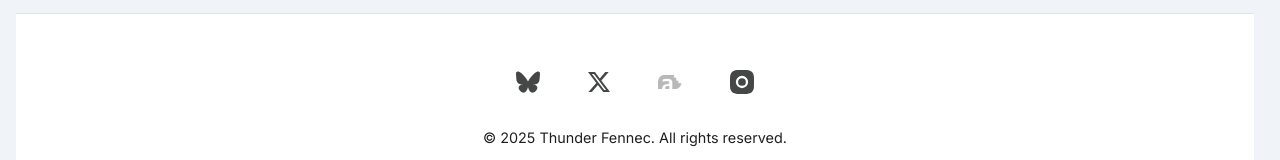
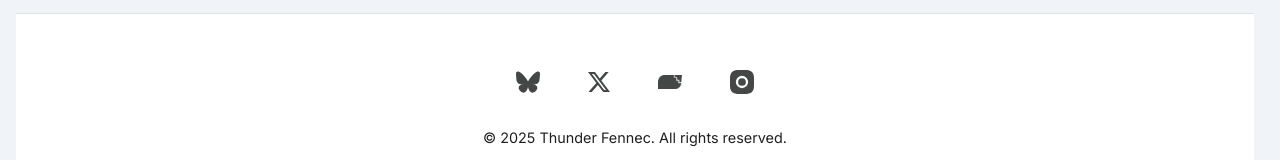
Before and after one commit to Jaketa-CS/Thunder-Art, a React (Vite) app in the folder thunder-web/: page / in a window 1280 px wide. Shown: the part 3958-4118 px from the top of the page. Built offline with nearby package versions, Linux system fonts and the light colour scheme.

Commit message:
fixed fa styling

```diff
--- a/thunder-web/src/components/Footer.tsx
+++ b/thunder-web/src/components/Footer.tsx
@@ -74,15 +74,19 @@ const Footer = () => {
               url: 'https://www.furaffinity.net/user/zevoloz',
               color: '#FAAF3A', // FA Orange
               icon: (
-                <img
-                  src="/fa-logo-old.png"
-                  alt="FurAffinity"
+                <div
                   style={{
                     width: '24px',
                     height: '24px',
-                    objectFit: 'contain',
-                    filter: 'grayscale(100%)',
-                    transition: 'filter 0.2s ease',
+                    backgroundColor: 'currentColor',
+                    maskImage: 'url("/fa-logo-old.png")',
+                    WebkitMaskImage: 'url("/fa-logo-old.png")',
+                    maskSize: 'contain',
+                    WebkitMaskSize: 'contain',
+                    maskRepeat: 'no-repeat',
+                    WebkitMaskRepeat: 'no-repeat',
+                    maskPosition: 'center',
+                    WebkitMaskPosition: 'center',
                   }}
                 />
               ),
@@ -125,17 +129,12 @@ const Footer = () => {
                 // Use color-mix for dynamic opacity with brand colors/variables
                 e.currentTarget.style.background = `color-mix(in srgb, ${social.color}, transparent 90%)`;
                 e.currentTarget.style.boxShadow = `0 4px 12px color-mix(in srgb, ${social.color}, transparent 75%)`;
-
-                const img = e.currentTarget.querySelector('img');
-                if (img) img.style.filter = 'grayscale(0%)';
               }}
               onMouseLeave={(e) => {
                 e.currentTarget.style.color = 'var(--color-text-secondary)';
                 e.currentTarget.style.transform = 'translateY(0) scale(1)';
                 e.currentTarget.style.background = 'rgba(255,255,255,0.03)';
                 e.currentTarget.style.boxShadow = 'none';
-                const img = e.currentTarget.querySelector('img');
-                if (img) img.style.filter = 'grayscale(100%)';
               }}
             >
               {social.icon}
```
